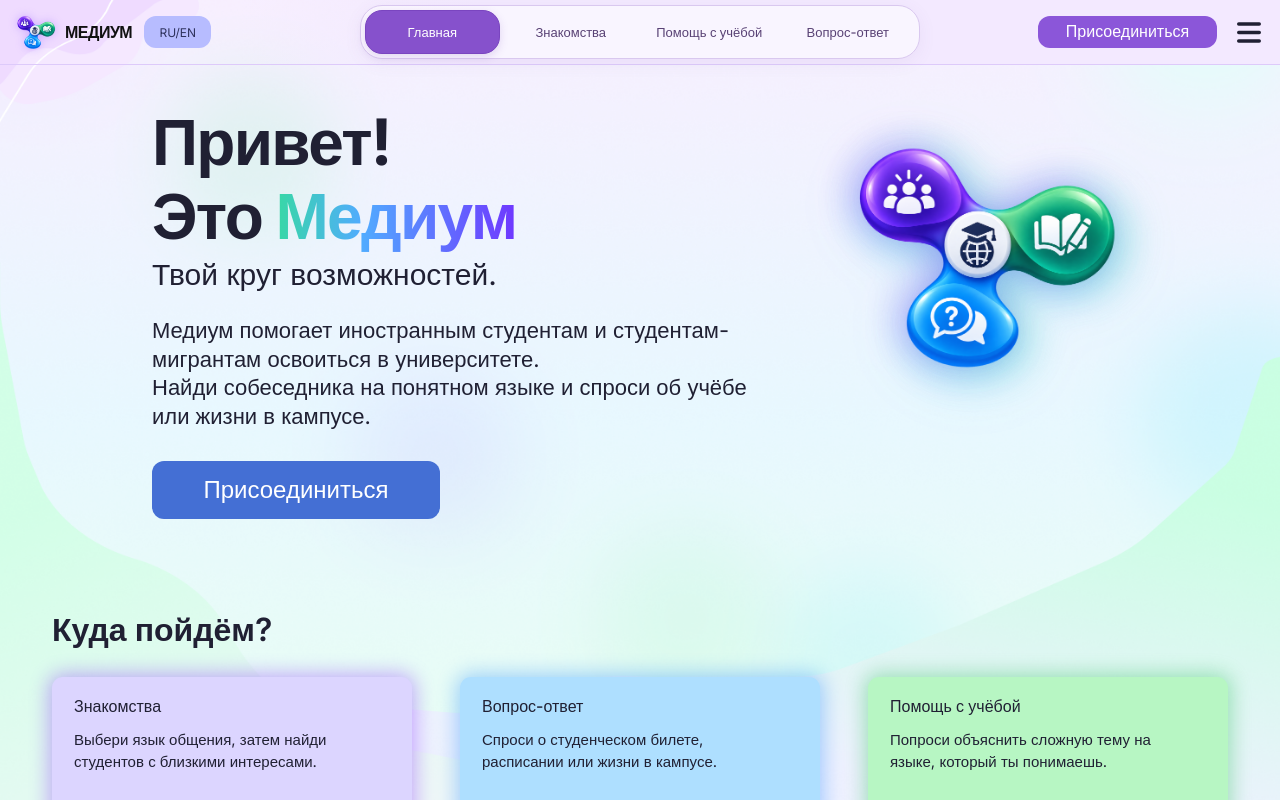
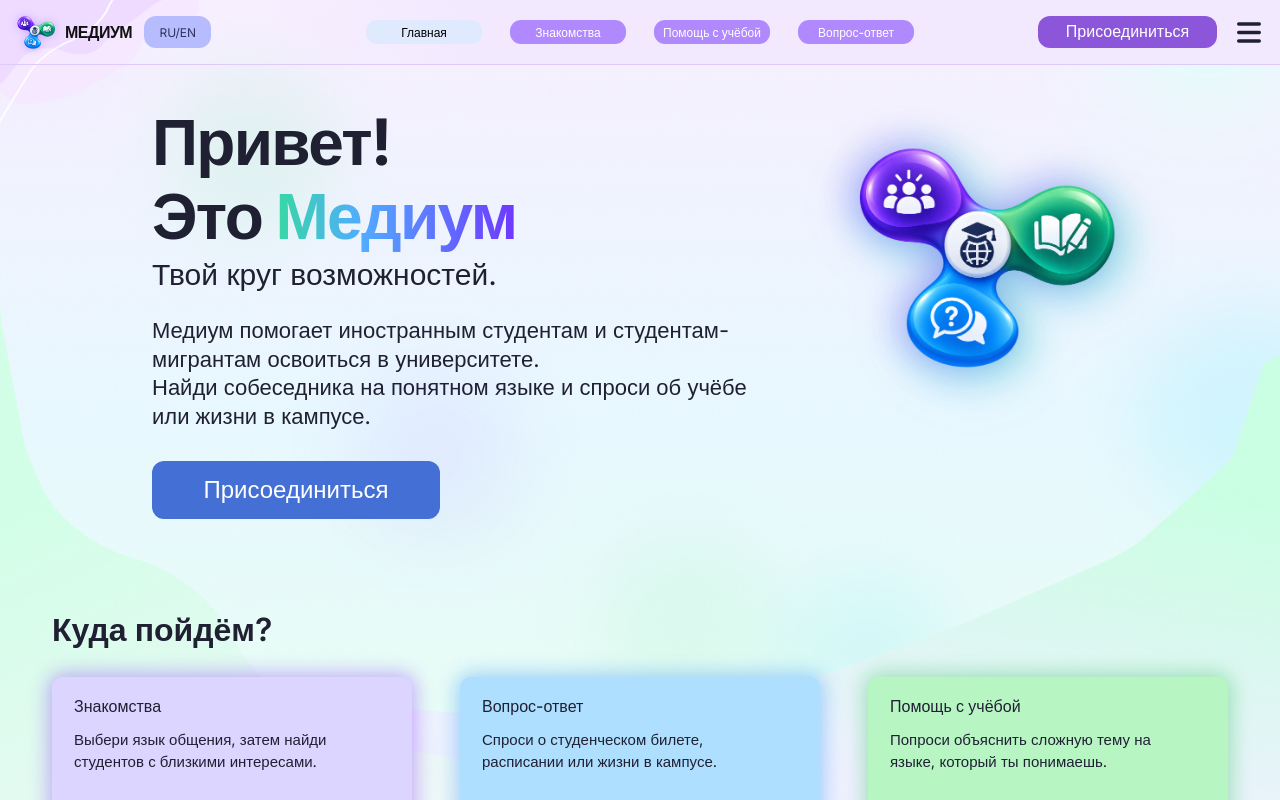
Before and after one commit to JustEd10/medium-student-community, a React (Vite) app: page / in a window 1280 px wide. Shown: the top 800 px of the page. Built offline with nearby package versions, Linux system fonts and the light colour scheme; a web font is replaced by a local one.

Commit message:
Match top navigation buttons to Figma [skip ci]

```diff
--- a/src/styles.css
+++ b/src/styles.css
@@ -61,11 +61,14 @@ h1:focus, main:focus { outline: none; }
 .brand span { font-size: 18px; color: #111; font-weight: 800; letter-spacing: -.5px; }
 .brand:hover { text-decoration: none; }
 .language-button { border: 0; background: #b7bcff; border-radius: 24px; min-height: 44px; padding: 8px 12px; color: #2f335e; font-size: 12px; }
-.desktop-nav { display: grid; grid-template-columns: repeat(4,minmax(0,1fr)); align-items: center; width: 560px; gap: 4px; padding: 4px; margin: 0; border: 1px solid #d9c8ef; border-radius: 22px; background: #ffffff8c; box-shadow: 0 4px 18px #77529812; }
-.desktop-nav a { padding: 10px 8px; min-height: 44px; min-width: 0; display: flex; align-items: center; justify-content: center; border-radius: 17px; color: #594275; font-size: 13px; font-weight: 500; border: 1px solid transparent; white-space: nowrap; }
-.desktop-nav a.active { background: #8651cc; border-color: #7a45c0; color: white; box-shadow: 0 3px 9px #7949b92e; }
-.desktop-nav a:hover { text-decoration: none; background: #eee5fb; border-color: #e1d4f1; box-shadow: 0 2px 8px #7954b915; }
-.desktop-nav a.active:hover { background: #7c48c3; border-color: #7040b2; }
+.desktop-nav { display: grid; grid-template-columns: repeat(4,minmax(0,1fr)); align-items: center; width: 548px; gap: 28px; padding: 0; margin: 0; }
+/* Keep the 24px Figma pills inside a 44px click target. */
+.desktop-nav a { position: relative; isolation: isolate; padding: 0 5px; min-height: 44px; min-width: 0; display: flex; align-items: center; justify-content: center; border-radius: 11px; color: #fff; font-size: 12px; line-height: 15px; font-weight: 500; white-space: nowrap; }
+.desktop-nav a::before { content: ''; position: absolute; z-index: -1; top: 50%; left: 0; right: 0; height: 24px; transform: translateY(-50%); border-radius: 11px; background: #b089ff; pointer-events: none; }
+.desktop-nav a.active { color: #000; }
+.desktop-nav a.active::before { background: #dfeaff; }
+.desktop-nav a:hover { text-decoration: none; }
+.desktop-nav a:hover::before { filter: brightness(.97); }
 .header-actions { display: flex; align-items: center; justify-self: end; gap: 10px; margin-left: 0; }
 .button-header { min-height: 44px; font-size: 14px; padding: 9px 18px; background: #8b56d9; color: white; white-space: nowrap; flex-shrink: 0; }
 .header-join-short { display: none; }
@@ -354,8 +357,7 @@ input[type=checkbox] { accent-color: #6542a4; width: 20px; height: 20px; flex: 0
   .button-header::before { border-radius: 12px; }
 }
 @media (max-width: 1200px) {
-  .desktop-nav { width: 440px; }
-  .desktop-nav a { padding-inline: 4px; font-size: 12px; }
+  .desktop-nav { width: 488px; gap: 8px; }
   .brand-zone { gap: 8px; }
   .brand img { width: 44px; }
   .brand span { font-size: 14px; }
```
